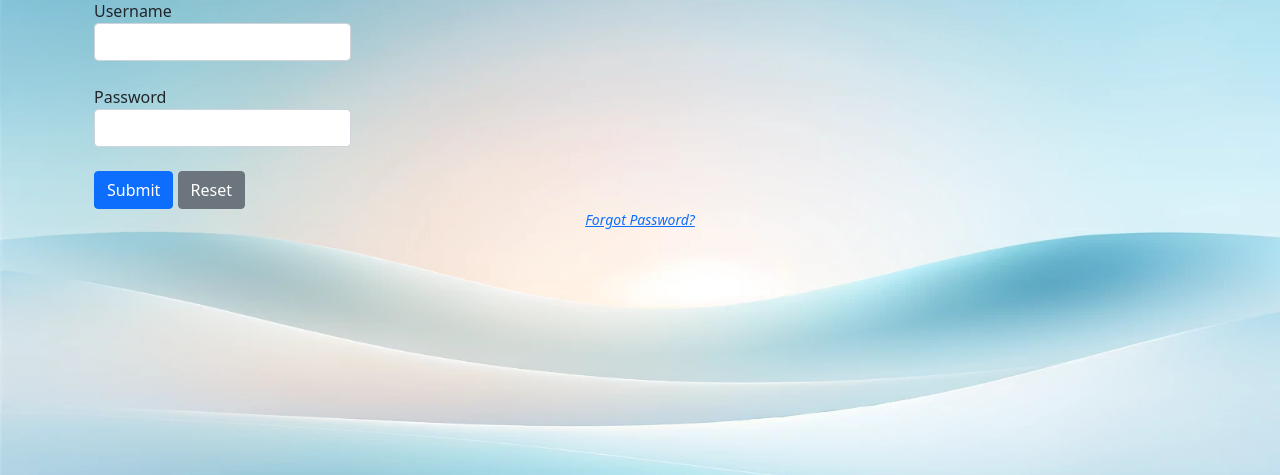
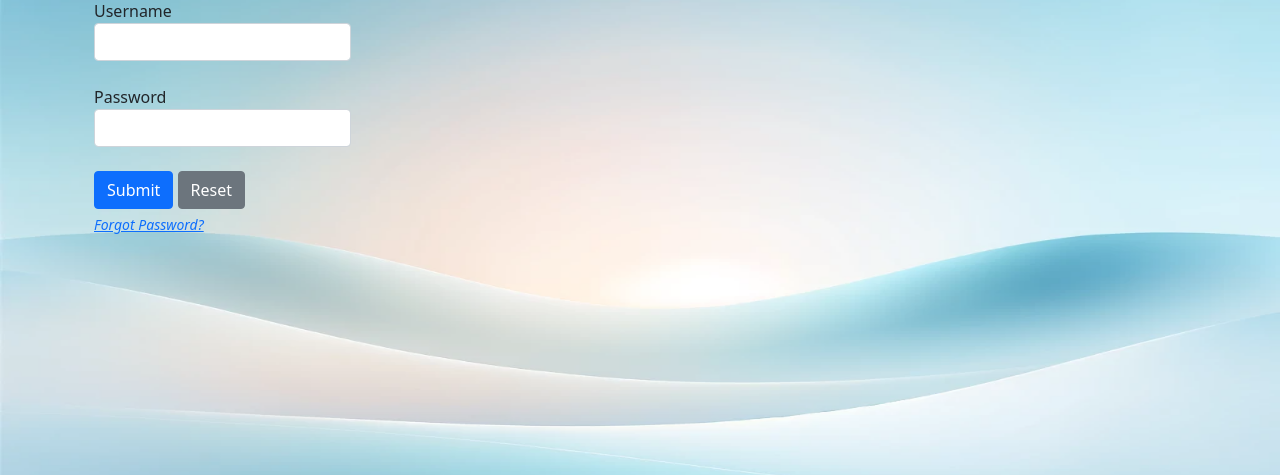
Before and after one commit to m1hanch/Django_Quotential, a Django app: page /auth/signin/ in a window 1280 px wide. Shown: the part 185-660 px from the top of the page. Run offline with Django 4.2, Linux system fonts and the light colour scheme.

Commit message:
minor fixes

```diff
--- a/hw10/app_auth/templates/app_auth/login.html
+++ b/hw10/app_auth/templates/app_auth/login.html
@@ -1,21 +1,5 @@
 {% extends 'quotes/base.html' %}
 {% block content%}
-<!--<form>-->
-<!--  <div class="mb-3">-->
-<!--    <label for="exampleInputEmail1" class="form-label">Email address</label>-->
-<!--    <input type="username" class="form-control" id="exampleInputEmail1" aria-describedby="emailHelp">-->
-<!--    <div id="emailHelp" class="form-text">We'll never share your email with anyone else.</div>-->
-<!--  </div>-->
-<!--  <div class="mb-3">-->
-<!--    <label for="exampleInputPassword1" class="form-label">Password</label>-->
-<!--    <input type="password" class="form-control" id="exampleInputPassword1">-->
-<!--  </div>-->
-<!--  <div class="mb-3 form-check">-->
-<!--    <input type="checkbox" class="form-check-input" id="exampleCheck1">-->
-<!--    <label class="form-check-label" for="exampleCheck1">Check me out</label>-->
-<!--  </div>-->
-<!--  <button type="submit" class="btn btn-primary">Submit</button>-->
-<!--</form>-->
 <div class="container mt-3">
     <h2>Login User</h2>
 
@@ -49,9 +33,10 @@
         </div>
         <button type="submit" class="btn btn-primary">Submit</button>
         <button type="reset" class="btn btn-secondary">Reset</button>
-        <div class="small text-center">
-            <a href="{% url 'app_auth:password_reset' %}" class="text-center"><i>Forgot Password?</i></a>
-        </div>
+
     </form>
+    <div class="small text-left" style="margin-top: 5px">
+        <a href="{% url 'app_auth:password_reset' %}" class="text-left"><i>Forgot Password?</i></a>
+    </div>
 </div>
 {%endblock %}
--- a/hw10/app_auth/templates/app_auth/password_reset.html
+++ b/hw10/app_auth/templates/app_auth/password_reset.html
@@ -6,7 +6,7 @@
 <form method="post">
     {% csrf_token %}
     {{ form.as_p }}
-    <button type="submit">Request password reset</button>
+    <button type="submit" class="btn btn-primary my-3">Request password reset</button>
 </form>
 
 {% endblock %}
--- a/hw10/quotes/templates/quotes/author_detail.html
+++ b/hw10/quotes/templates/quotes/author_detail.html
@@ -3,5 +3,5 @@
   <h1>{{ author.fullname }}</h1>
   <p>Born: {{ author.born_date }}</p>
   <p>Location: {{ author.born_location }}</p>
-  <p>{{ author.description }}</p>
+  <p style="font-size: 20px">{{ author.description }}</p>
 {% endblock %}
--- a/hw10/quotes/templates/quotes/base.html
+++ b/hw10/quotes/templates/quotes/base.html
@@ -3,7 +3,7 @@
 <head>
     <meta charset="UTF-8">
     <title>Famous Quotes</title>
-    <meta name="viewport" content="width=device-width, initial-scale=1">
+    <meta name="viewport" content="width=device-width, initial-scale=0.9">
 
     <!-- Bootstrap CSS -->
     <link href="https://cdn.jsdelivr.net/npm/bootstrap@5.1.3/dist/css/bootstrap.min.css" rel="stylesheet">
--- a/hw10/quotes/templates/quotes/index.html
+++ b/hw10/quotes/templates/quotes/index.html
@@ -22,7 +22,7 @@
                 <a style="margin-left: auto;" type="button" class="tag"
                    href="{%url 'quotes:quote_comments' quote.id%}">Comment
                 </a>
-<!--                <div class="btn-danger">-->
+<!--                <div class="buttons-container">-->
 <!--                    <button class="button-arounder">Hover Me</button>-->
 <!--                </div>-->
             </div>
--- a/hw10/quotes/templates/quotes/quote_comments.html
+++ b/hw10/quotes/templates/quotes/quote_comments.html
@@ -4,7 +4,7 @@
     <div class="card mb-3">
         <div class="card-body">
             <blockquote class="blockquote mb-0">
-                <p>{{quote.quote}}</p>
+                <p style="font-family: 'Papyrus';">{{quote.quote}}</p>
                 <footer class="blockquote-footer">{{quote.author.fullname}} (<a
                         href="{% url 'quotes:author_detail' quote.author.id %}">About</a>)
                 </footer>
--- a/hw10/quotes/templates/quotes/tag_search.html
+++ b/hw10/quotes/templates/quotes/tag_search.html
@@ -4,7 +4,7 @@
 <div class="card mb-3">
     <div class="card-body">
         <blockquote class="blockquote mb-0">
-            <p>{{quote.quote}}</p>
+            <p style="font-family: 'Papyrus';">{{quote.quote}}</p>
             <footer class="blockquote-footer">{{quote.author.fullname}} (<a
                     href="{% url 'quotes:author_detail' quote.author.id %}">About</a>)
             </footer>
```
Also changed, not shown: hw10/db_diagram.png (added).
